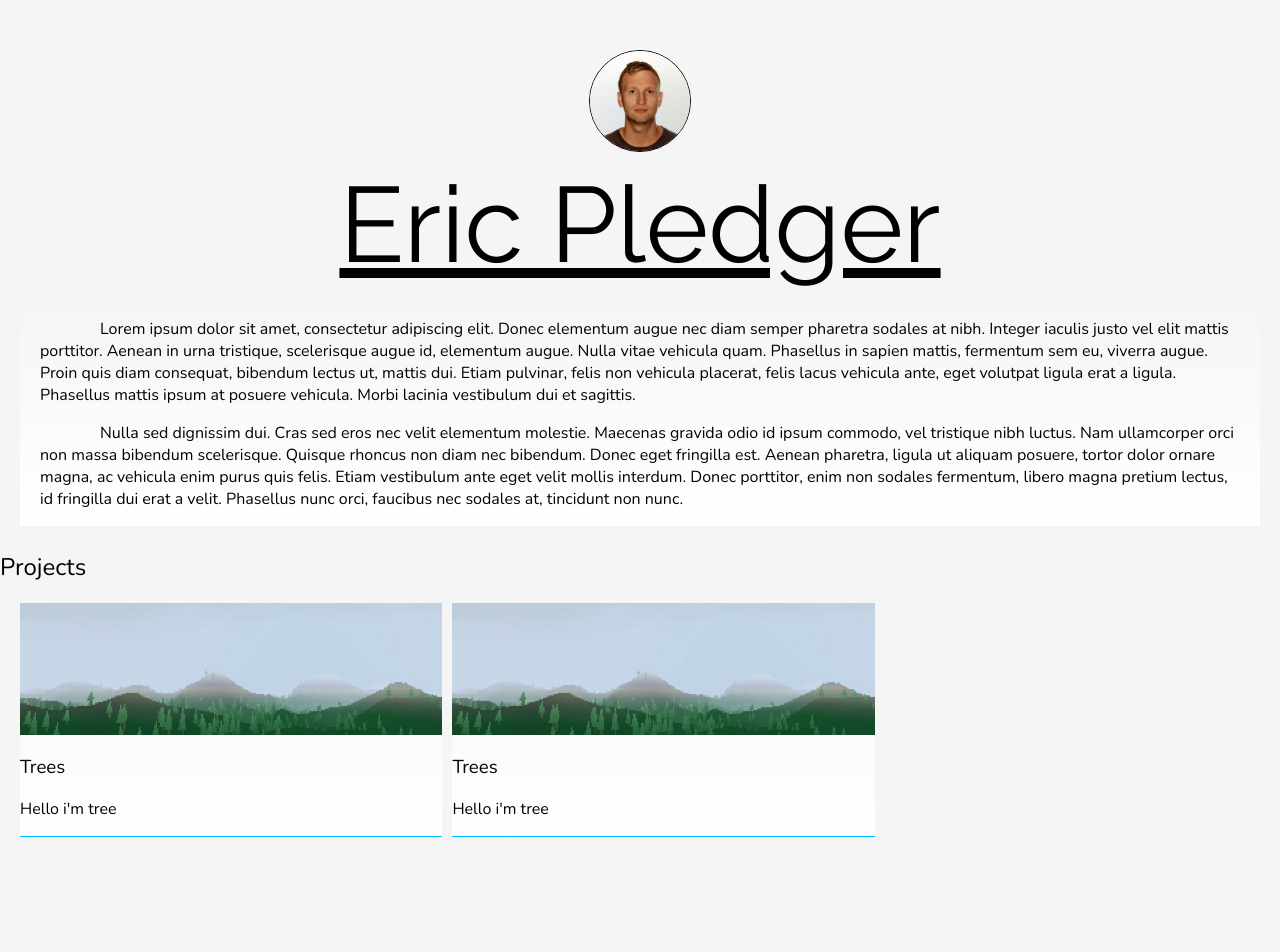
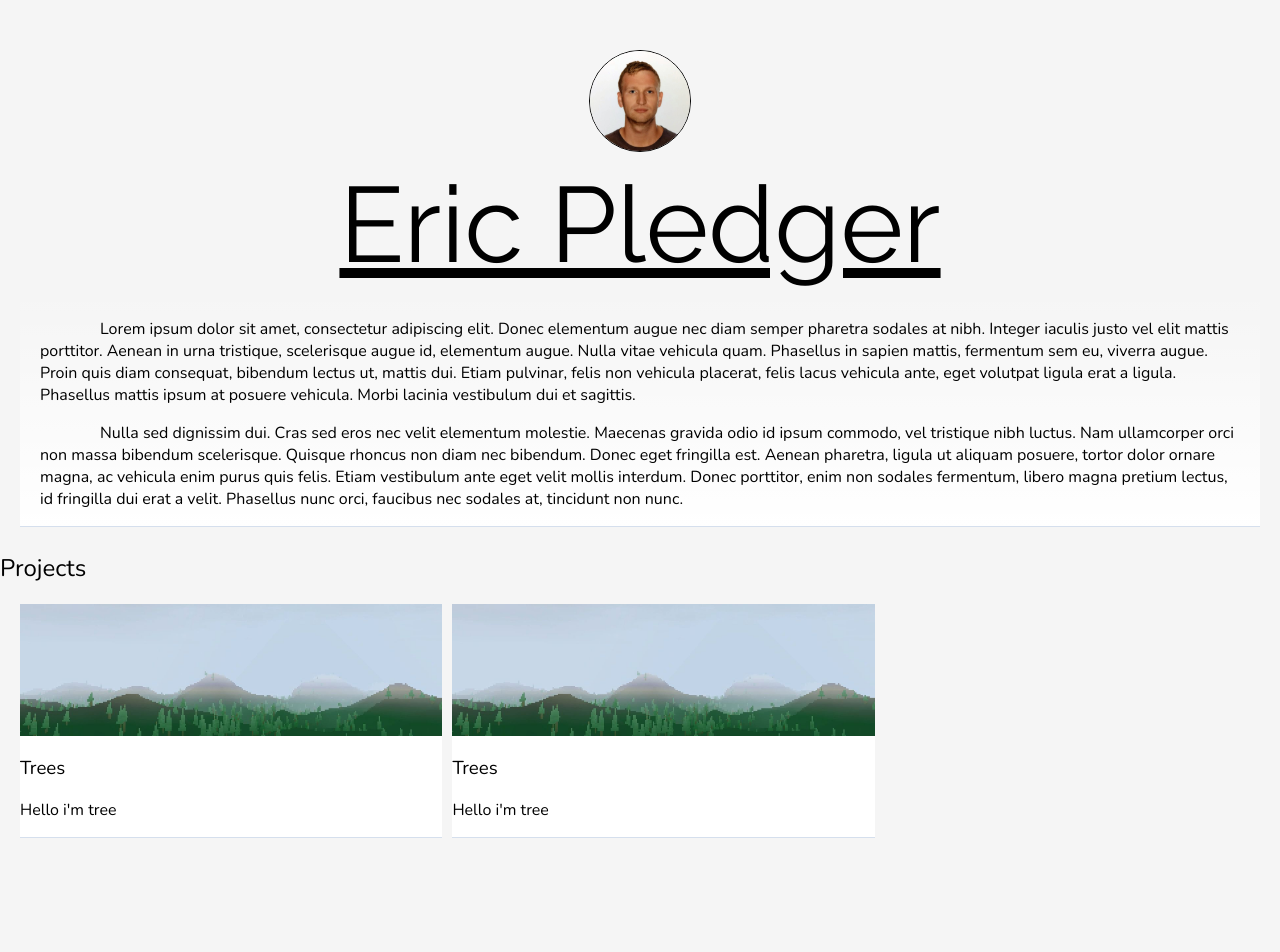
Before and after one commit to etp4eva/code-ericwebsite, a Next.js app: page / in a window 1280 px wide. Shown: the top 952 px of the page. Built offline with nearby package versions, Linux system fonts and the light colour scheme.

Commit message:
style refactor

```diff
--- a/src/components/ProjectCard.tsx
+++ b/src/components/ProjectCard.tsx
@@ -1,6 +1,6 @@
 import Image from 'next/image'
 import { useRef, useState } from 'react';
-import styles from '@/styles/ProjectCard.module.css'
+import styles from '@/styles/ProjectCard.module.scss'
 
 interface ProjectCardProps {
     title: string;
@@ -10,7 +10,6 @@ interface ProjectCardProps {
     imgWidth: number;
     imgHeight: number;
     imgScale: number;
-    boxClassName: string;
     titleClassName: string;
     blurbClassName: string;
 }
@@ -68,7 +67,7 @@ export const ProjectCard = (props: ProjectCardProps) => {
         <article
             onMouseEnter={handleMouseEnter}
             onMouseLeave={handleMouseLeave}
-            className={ props.boxClassName }
+            className={ styles.card }
         >
             <div
                 className={ styles.imgWindow }
--- a/src/pages/index.tsx
+++ b/src/pages/index.tsx
@@ -1,5 +1,5 @@
 import Head from 'next/head'
-import styles from '@/styles/Home.module.css'
+import styles from '@/styles/Home.module.scss'
 import { Nunito } from '@next/font/google'
 import { ProjectCard } from '@/components/ProjectCard'
 import { Header, LockScale } from '@/components/HeaderComponent'
--- a/src/styles/Home.module.css
+++ b/src/styles/Home.module.scss
@@ -1,4 +1,4 @@
-
+@use 'colors';
 
 .shadow {
   box-shadow: 0px 2px 10px  rgba(0,0,0,0.4);
@@ -15,13 +15,11 @@
 }
 
 .contentBox {
-  background: rgb(255,255,255);
-  background: linear-gradient(0deg, rgba(255,255,255,1.0) 0%, rgba(255,255,255,0.05) 100%);
+  background: colors.$card-background-color;
+  background: colors.$card-background-gradient;
 
-  /*border-style: solid;*/
-  border-width: 1px;
-  border-color: rgba(240, 240, 250, 1.0);
-
+  border-bottom: solid 1px;
+  border-color: colors.$card-border-color;
 }
 
 .indent {
--- a/src/styles/ProjectCard.module.css
+++ b/src/styles/ProjectCard.module.scss
@@ -1,3 +1,5 @@
+@use 'colors';
+
 .imgWindow {
     display: grid;
 }
@@ -15,7 +17,9 @@
     100% { opacity: 1; }
 }
 
-.textArea {
+.card {
+    background: colors.$card-background-color;
+
     border-bottom: solid 1px;
-    border-color:deepskyblue;
+    border-color: colors.$card-border-color;
 }
--- a/src/styles/_colors.scss
+++ b/src/styles/_colors.scss
@@ -1 +1,3 @@
-$text-accent: rgb(184, 255, 248);
+$card-background-color: rgb(255,255,255);
+$card-background-gradient: linear-gradient(0deg, rgba(255,255,255,1.0) 0%, rgba(255,255,255,0.05) 100%);
+$card-border-color: rgb(213, 223, 237);
```
